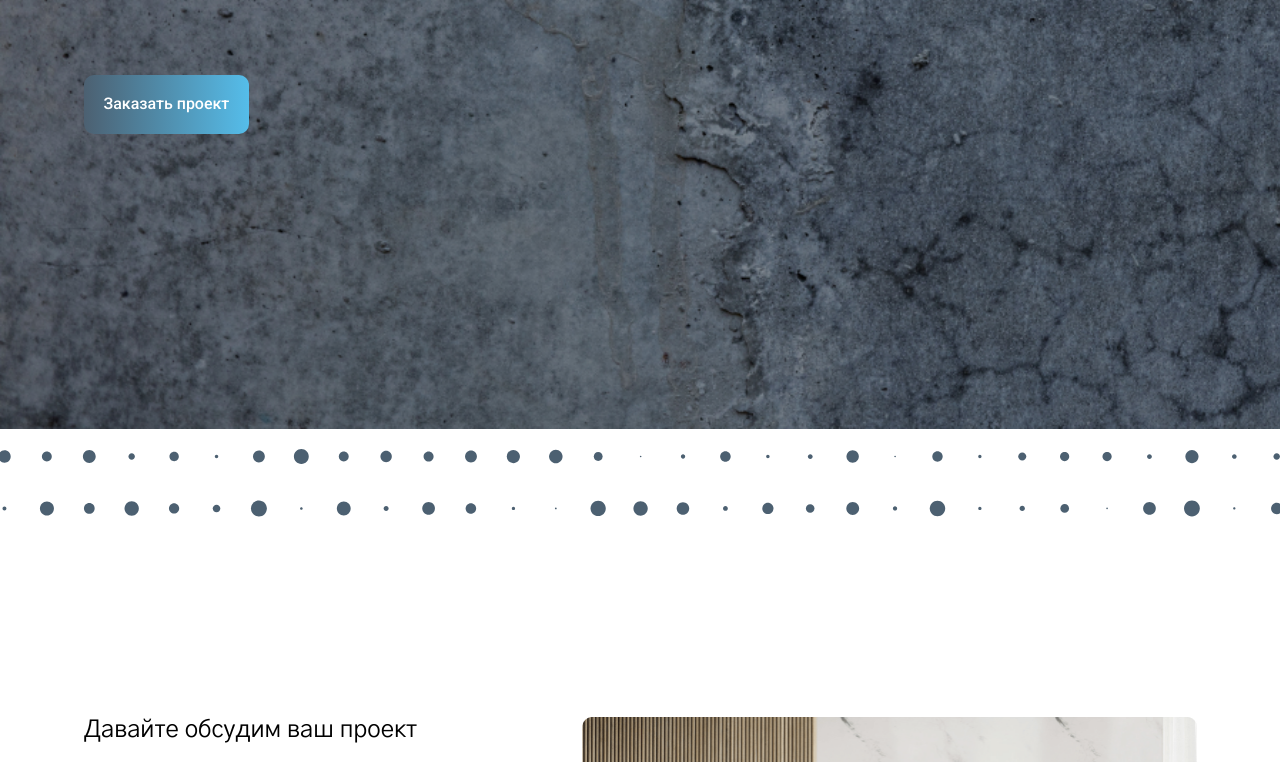
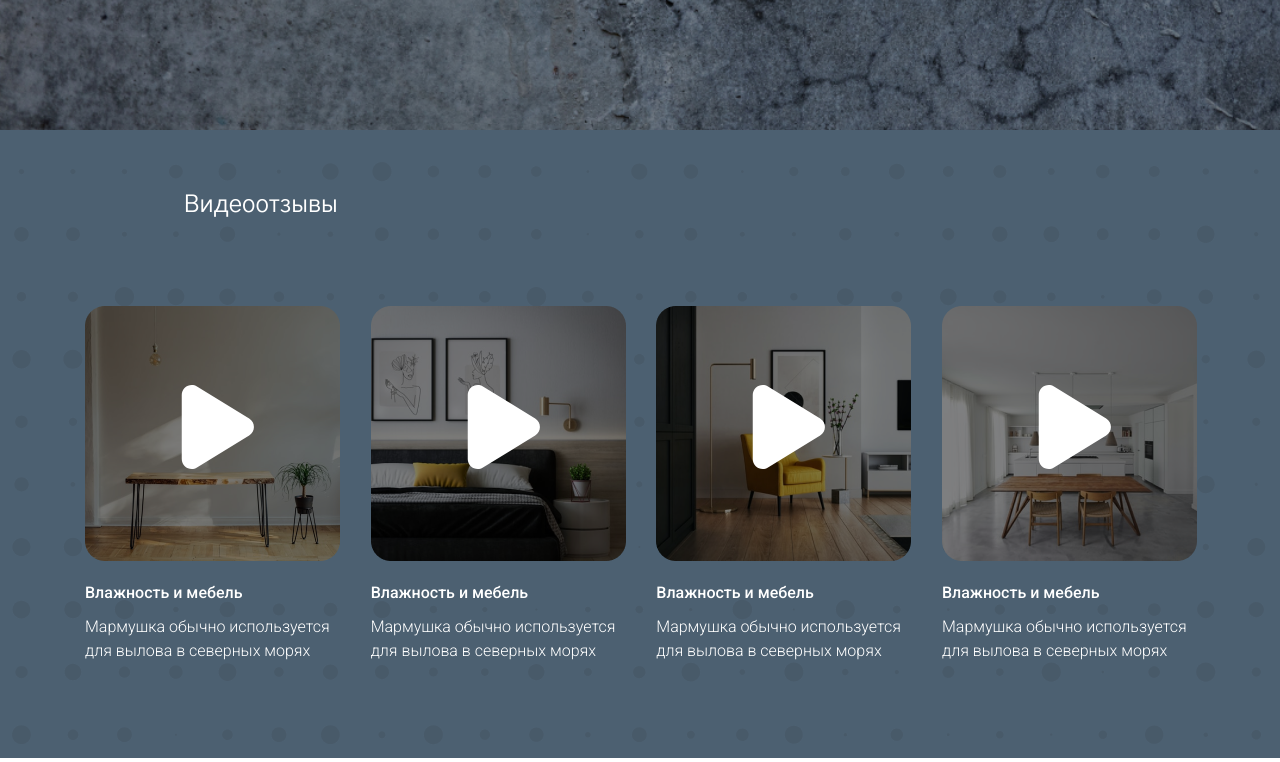
Before and after one commit to OlehKhoroshko/MyFirstProj, a plain HTML site: page index.html in a window 1280 px wide. Shown: the part 680-1442 px from the top of the page. Drawn offline with Linux system fonts and the light colour scheme.

Commit message:
photos and section was added

```diff
--- a/css/style.css
+++ b/css/style.css
@@ -4,7 +4,8 @@
 }
 
 header{
-    background-color: #3B3B3B;
+    position: absolute;
+    width: 100%;
 }
 
 .container{
@@ -66,7 +67,7 @@ header nav li a:hover {
 .first_box{
     background-image: url('../images/back.jpg');
     background-size: cover;
-    height: 100vh;
+    height: 80vh;
     padding-top: 170px;
 
 }
@@ -99,6 +100,67 @@ header nav li a:hover {
     font-style: normal;
     font-weight: 500;
     color: #FFFFFF;
+}
+
+.first2_box{
+    background-image: url("../images/mgroup.svg");  background-size: cover; background-color: #4C6071;
+    padding-top: 60px;
+    padding-bottom: 95px;
+}
+.container h3{
+    font-family: 'Gothic A1', sans-serif;
+    font-style: normal;
+    font-weight: 400;
+    font-size: 24px;
+    line-height: 130%;
+    color: #FFFFFF;
+    margin-bottom: 85px;
+    margin-left: 100px;
+}
+
+.flex_container .item{
+    position: relative;
+    width: 253px;
+
+}
+.flex_container h5{
+    font-family: 'Roboto', sans-serif;
+    font-style: normal;
+    font-weight: 500;
+    font-size: 16px;
+    line-height: 150%;
+    color: #FFFFFF;
+    padding-bottom: 10px;
+    padding-top: 20px;
+}
+
+.flex_container p{
+    font-family: 'Roboto', sans-serif;
+    font-style: normal;
+    font-weight: 300;
+    font-size: 16px;
+    line-height: 150%;
+    color: #FFFFFF;
+}
+
+.item_img{
+    position: absolute;
+    top: 78px;
+    left: 96px;
+    margin-bottom: 20px;
+}
+
+.fc_img{
+    display: block;
+
+}
+
+.flex_container{
+    display: flex;
+    justify-content: space-between;
+    max-width: 1110px;
+    margin: auto;
+
 }
 
 .second_box{
@@ -178,7 +240,7 @@ header nav li a:hover {
 }
 
 .third_box{
-    background-image: url("../images/mask.svg");  background-size: cover; background-color:#4C7169; padding-top: 60px; padding-bottom: 60px;
+    background-image: url("../images/mgroup.svg");  background-size: cover; background-color: #4C6071; padding-top: 60px; padding-bottom: 60px;
 }
 
 .table_div{
--- a/index.html
+++ b/index.html
@@ -54,6 +54,58 @@
         </article>
         <a href="#">Заказать проект</a>
     </div>
+</section>
+
+
+<section class="first2_box">
+<div class="container">
+    <h3>Видеоотзывы</h3>
+</div>
+
+<div class="flex_container">
+
+<div class="item">
+    <img class="fc_img" src="images/fc1.png" alt="fc1">
+    <h5>Влажность и мебель</h5>
+    <p>Мармушка обычно используется для вылова  в северных морях </p>
+
+    <div class="item_img">
+        <img src="images/fc0.svg" alt="fc0">
+    </div>
+</div>
+
+    <div class="item">
+        <img class="fc_img" src="images/fc2.png" alt="fc2">
+        <h5>Влажность и мебель</h5>
+        <p>Мармушка обычно используется для вылова  в северных морях </p>
+
+        <div class="item_img">
+            <img src="images/fc0.svg" alt="fc0">
+        </div>
+    </div>
+
+    <div class="item">
+        <img class="fc_img" src="images/fc3.png" alt="fc1=3">
+        <h5>Влажность и мебель</h5>
+        <p>Мармушка обычно используется для вылова  в северных морях </p>
+
+        <div class="item_img">
+            <img src="images/fc0.svg" alt="fc0">
+        </div>
+    </div>
+
+    <div class="item">
+        <img class="fc_img" src="images/fc4.png" alt="fc4">
+        <h5>Влажность и мебель</h5>
+        <p>Мармушка обычно используется для вылова  в северных морях </p>
+
+        <div class="item_img">
+            <img src="images/fc0.svg" alt="fc0">
+        </div>
+    </div>
+
+
+</div>
 </section>
 
 <section class="second_box">
@@ -125,5 +177,9 @@
 
 </section>
 
+<section>
+    <p>New section will be here</p>
+</section>
+
 </body>
 </html>
```
Also changed, not shown: images/MaskGroup.png (deleted), images/fc0.svg (added), images/fc1.png (added), images/fc2.png (added), images/fc3.png (added), images/fc4.png (added), images/mgroup.svg (added).
